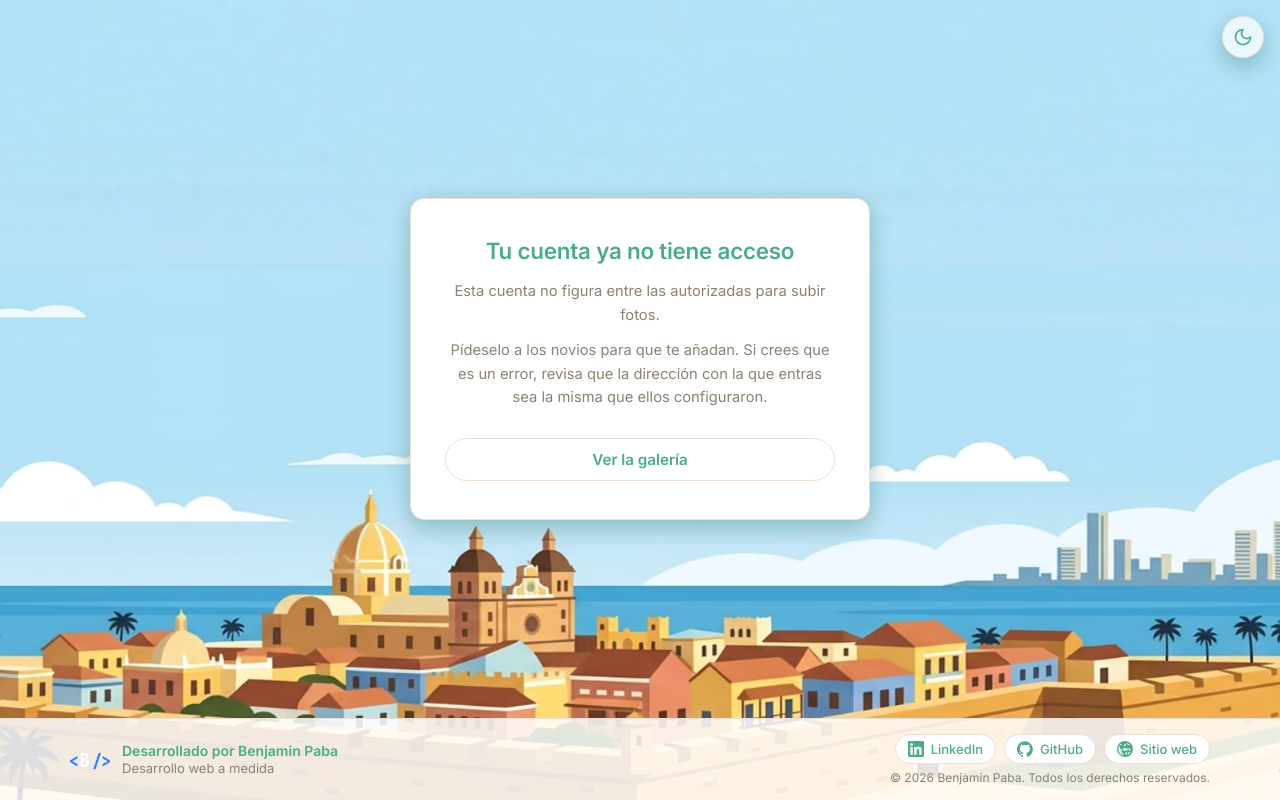
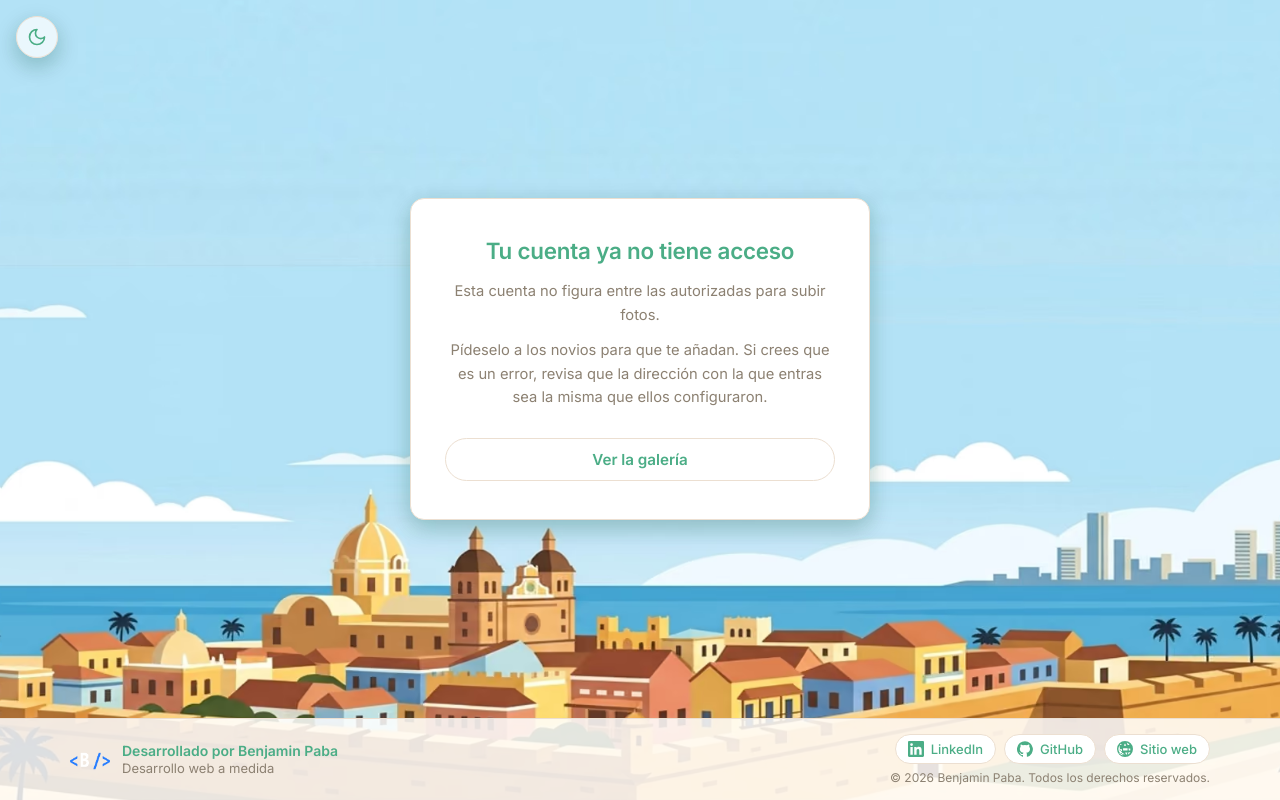
Before and after one commit to benjamin-25/wedding_photos, a Next.js app: page /no-autorizado in a window 1280 px wide. Built offline with nearby package versions, Linux system fonts and the light colour scheme; no server answers.

Commit message:
some changes to dynamic theme by the hour and change the position of theme toggle

```diff
--- a/src/app/layout.tsx
+++ b/src/app/layout.tsx
@@ -49,7 +49,7 @@ export async function generateMetadata(): Promise<Metadata> {
  * tener que leer cookies en el layout, que sacaría la app del prerenderizado
  * estático. El `try/catch` cubre el modo privado, donde `localStorage` lanza.
  */
-const THEME_INIT_SCRIPT = `(function(){try{var s=localStorage.getItem('theme');if(s!=='light'&&s!=='dark'){s=window.matchMedia('(prefers-color-scheme: dark)').matches?'dark':'light';}document.documentElement.setAttribute('data-theme',s);}catch(e){document.documentElement.setAttribute('data-theme','light');}})();`;
+const THEME_INIT_SCRIPT = `(function(){try{const hour = new Date().getHours();document.documentElement.setAttribute('data-theme', hour >= 17 ? 'dark' : 'light');}catch(e){document.documentElement.setAttribute('data-theme','light');}})();`;
 
 export default function RootLayout({
   children,
--- a/src/components/theme-toggle.module.css
+++ b/src/components/theme-toggle.module.css
@@ -1,7 +1,7 @@
 .toggle {
   position: fixed;
   top: 16px;
-  right: 16px;
+  left: 16px;
   z-index: 300;
   display: inline-flex;
   align-items: center;
```
